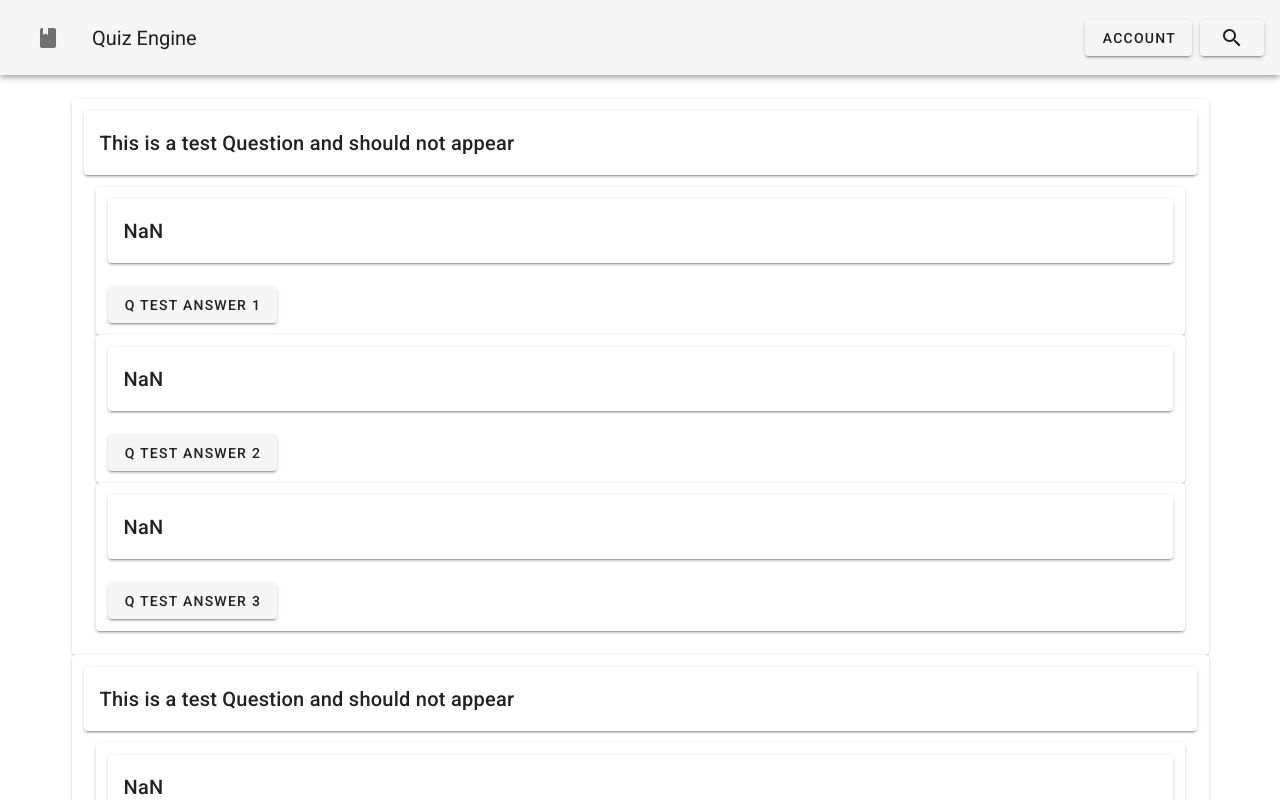
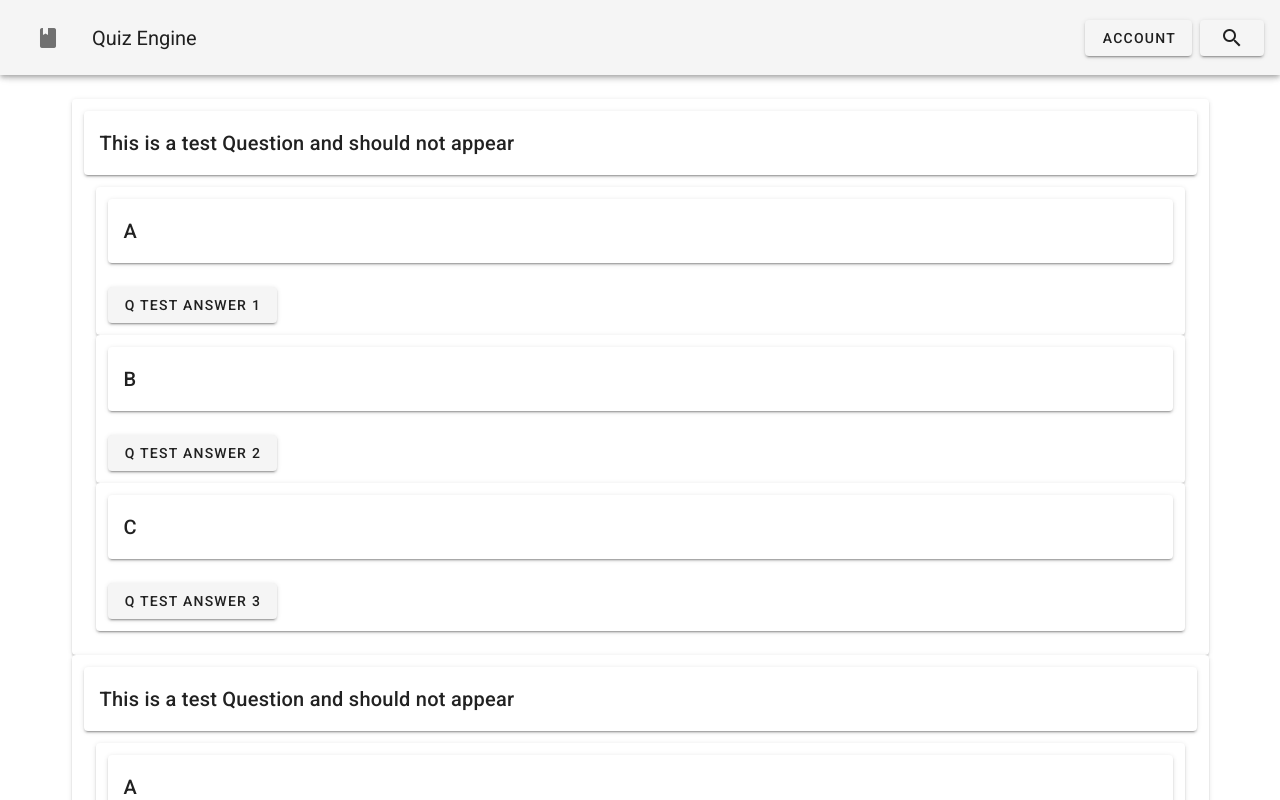
Before and after one commit to byui-cit-internship/QuizEngine, a Vue app in the folder front/: page /quiz in a window 1280 px wide. Shown: the top 800 px of the page. Built offline with nearby package versions, Linux system fonts and the light colour scheme.

Commit message:
added a letter for each question

```diff
--- a/front/src/components/QuestionItem.vue
+++ b/front/src/components/QuestionItem.vue
@@ -5,10 +5,10 @@
             </v-card-title>
         </v-card>
         <v-col>
-        <v-card v-for="answer in question.answers" :key="answer.index">
+        <v-card v-for="(answer, index) in question.answers" :key="index">
             <v-col>
                 <v-card>
-                    <v-card-title v-text="key+1">
+                    <v-card-title v-text=answerLetters[index]>
                     </v-card-title>
                 </v-card>
             </v-col>
@@ -26,6 +26,15 @@ import AnswerItem from "./AnswerItem";
 export default {
    name: 'QuestionItem',
    compnents: { AnswerItem },
+    data: () => ({
+     "answerLetters": [
+  'A', 'B', 'C', 'D', 'E', 'F',
+  'G', 'H', 'I', 'J', 'K', 'L',
+  'M', 'N', 'O', 'P', 'Q', 'R',
+  'S', 'T', 'U', 'V', 'W', 'X',
+  'Y', 'Z'
+]
+ }),
   props: {
     question: {
       type: Object,
```
